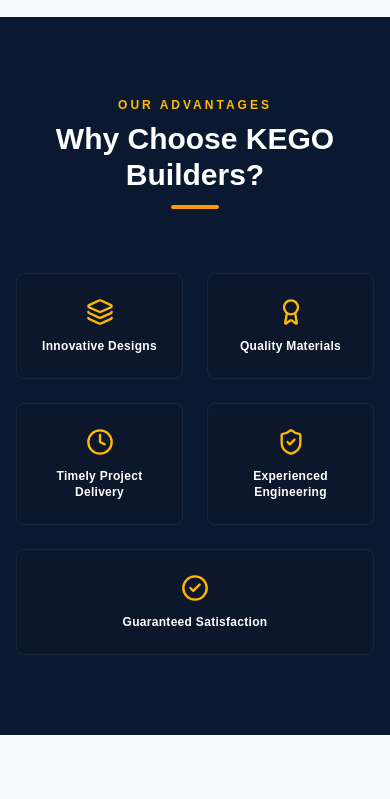
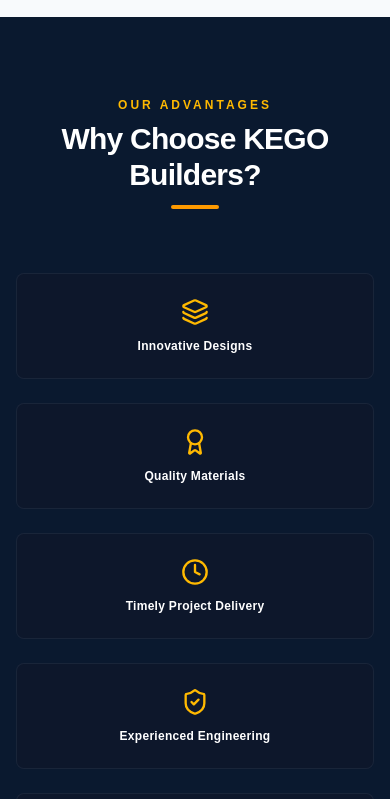
Before and after one commit to Antony-Mwangi/Kego-builders, a Next.js app: page / in a window 390 px wide. Shown: the part 2960-3759 px from the top of the page. Built offline with nearby package versions, Linux system fonts and the light colour scheme.

Commit message:
landing page

```diff
--- a/app/page.tsx
+++ b/app/page.tsx
@@ -1,11 +1,9 @@
+"use client";
 
 import React from 'react';
 import Link from 'next/link';
 import Image from 'next/image';
 import {
-  Paintbrush,
-  Home,
-  Briefcase,
   Hammer,
   Layers,
   ShieldCheck,
@@ -181,16 +179,16 @@
         </div>
       </section>
 
-      {/* WHY CHOOSE US SECTION */}
+      {/* WHY CHOOSE US SECTION — OPTIMIZED GRID FOR NO SHAKING */}
       <section className="bg-[#0A192F] text-white py-20">
         <div className="max-w-7xl mx-auto px-4">
           <div className="text-center max-w-2xl mx-auto mb-16">
             <h2 className="text-xs font-bold tracking-[0.25em] text-amber-400 uppercase mb-2">Our Advantages</h2>
-            <p className="text-3xl font-extrabold">Why Choose KEGO Builders?</p>
+            <p className="text-3xl font-extrabold tracking-tight">Why Choose KEGO Builders?</p>
             <div className="h-1 w-12 bg-amber-500 mx-auto rounded mt-3"></div>
           </div>
 
-          <div className="grid grid-cols-2 lg:grid-cols-5 gap-6 text-center">
+          <div className="grid grid-cols-1 sm:grid-cols-2 lg:grid-cols-5 gap-6 text-center transform-gpu backface-hidden">
             {[
               { icon: <Layers size={28} />, name: "Innovative Designs" },
               { icon: <Award size={28} />, name: "Quality Materials" },
@@ -198,9 +196,12 @@
               { icon: <ShieldCheck size={28} />, name: "Experienced Engineering" },
               { icon: <CheckCircle2 size={28} />, name: "Guaranteed Satisfaction" }
             ].map((adv, idx) => (
-              <div key={idx} className={`bg-slate-900/60 p-6 rounded-lg border border-slate-800/80 space-y-3 flex flex-col items-center justify-center ${idx === 4 ? 'col-span-2 lg:col-span-1' : ''}`}>
+              <div
+                key={idx}
+                className="bg-slate-900/60 p-6 rounded-lg border border-slate-800/80 space-y-3 flex flex-col items-center justify-center transform-gpu backface-hidden"
+              >
                 <div className="text-amber-400">{adv.icon}</div>
-                <h4 className="font-bold text-xs sm:text-sm tracking-wide text-white">{adv.name}</h4>
+                <h4 className="font-bold text-xs sm:text-sm tracking-wide text-white antialiased">{adv.name}</h4>
               </div>
             ))}
           </div>
```
